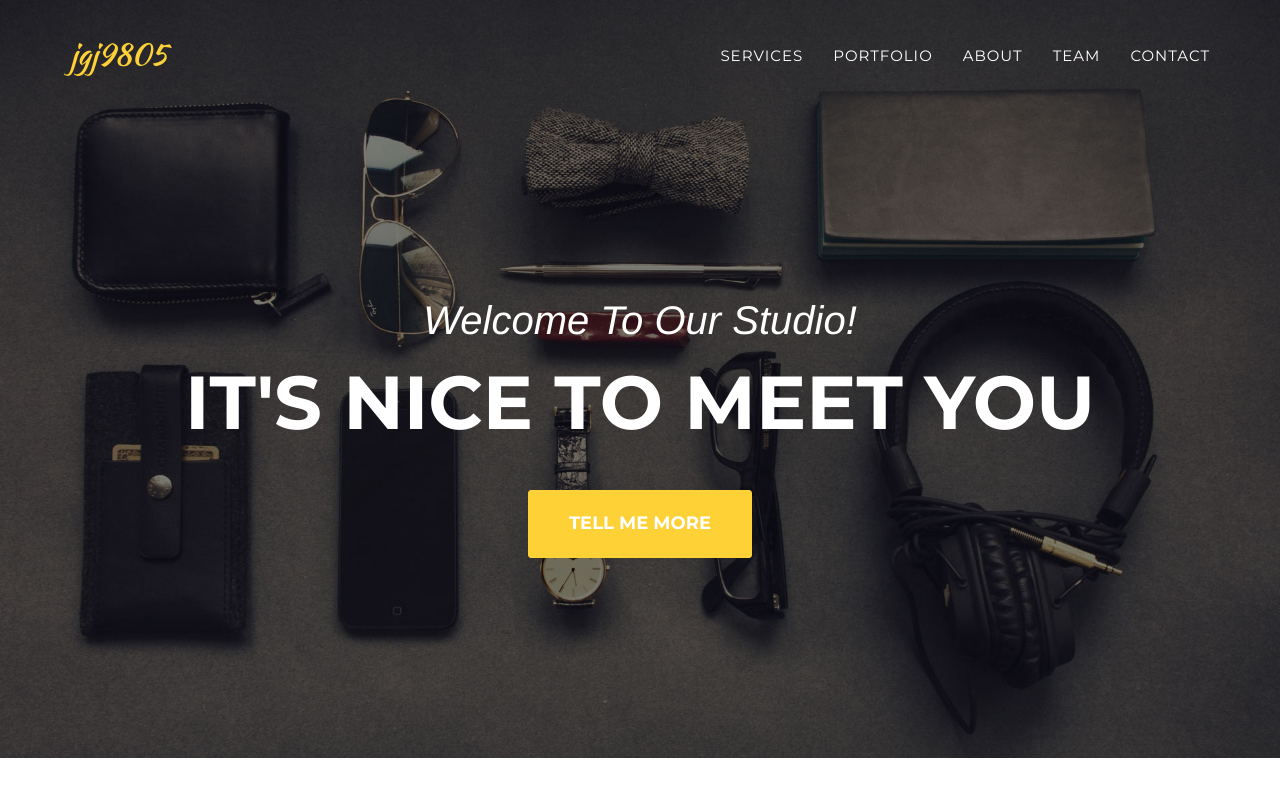
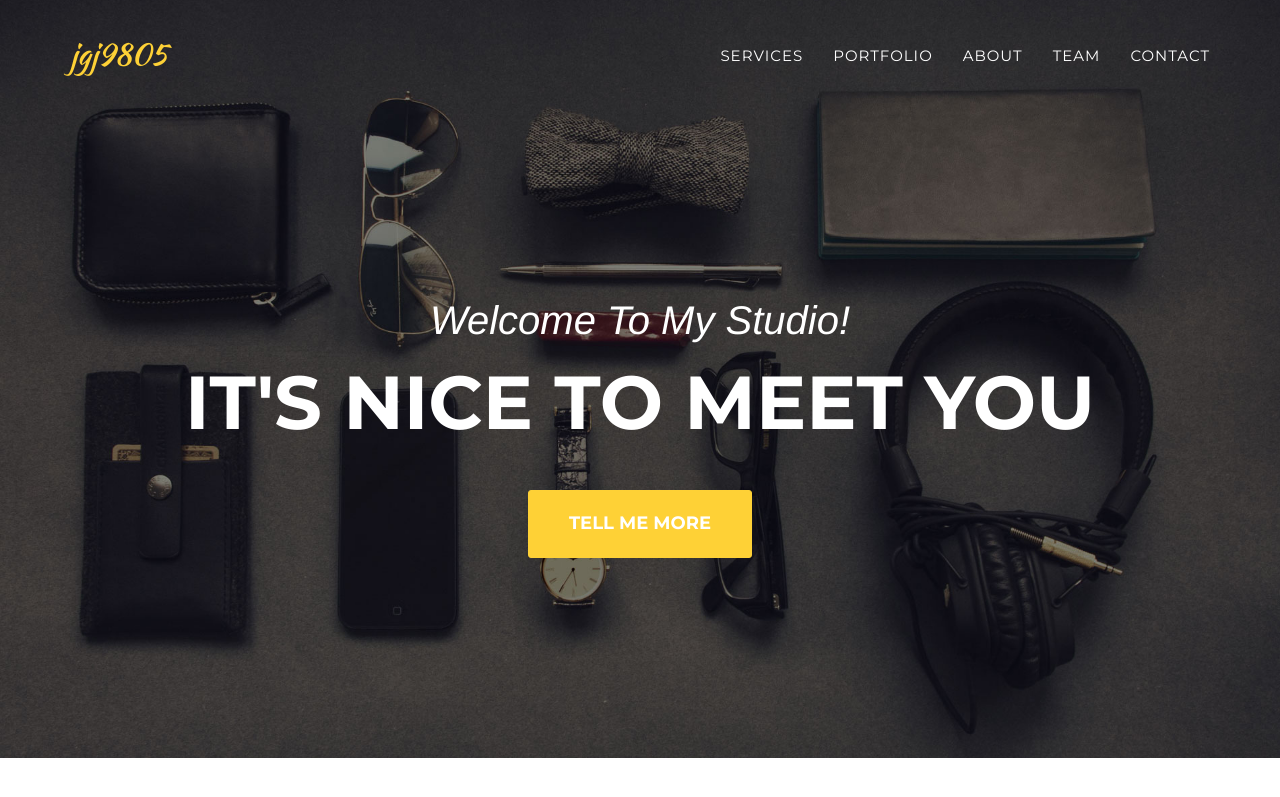
Before and after one commit to jgj9805/jgj9805.github.io, a Jekyll site: the page built from index.html, in a window 1280 px wide and 900 px high. Shown: the top 797 px of the window. Built offline with Jekyll 4.4.1, drawn with Linux system fonts in a browser that asks for light colours; some web fonts are replaced.

Commit message:
Update header.html

```diff
--- a/_includes/header.html
+++ b/_includes/header.html
@@ -44,7 +44,7 @@
     <header>
         <div class="container">
             <div class="intro-text">
-                <div class="intro-lead-in">Welcome To Our Studio!</div>
+                <div class="intro-lead-in">Welcome To My Studio!</div>
                 <div class="intro-heading">It's Nice To Meet You</div>
                 <a href="#services" class="page-scroll btn btn-xl">Tell Me More</a>
             </div>
```
